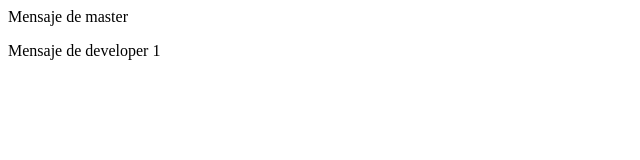
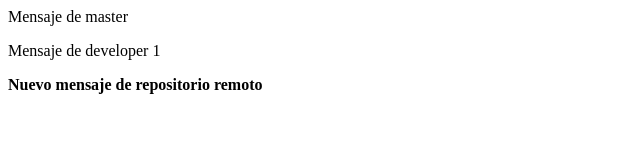
Before and after one commit to varBlu/git_curso, a plain HTML site: page index.html in a window 1280 px wide. Shown: the whole page, without its empty margins (0-640 px from the left). Drawn offline with Linux system fonts and the light colour scheme.

Commit message:
Mensaje de repositorio remoto

```diff
--- a/index.html
+++ b/index.html
@@ -3,4 +3,5 @@
 <body>
 	<p>Mensaje de master</p>
 	<p>Mensaje de developer 1</p>
+	<b><p>Nuevo mensaje de repositorio remoto</p></b>
 </body>
```
